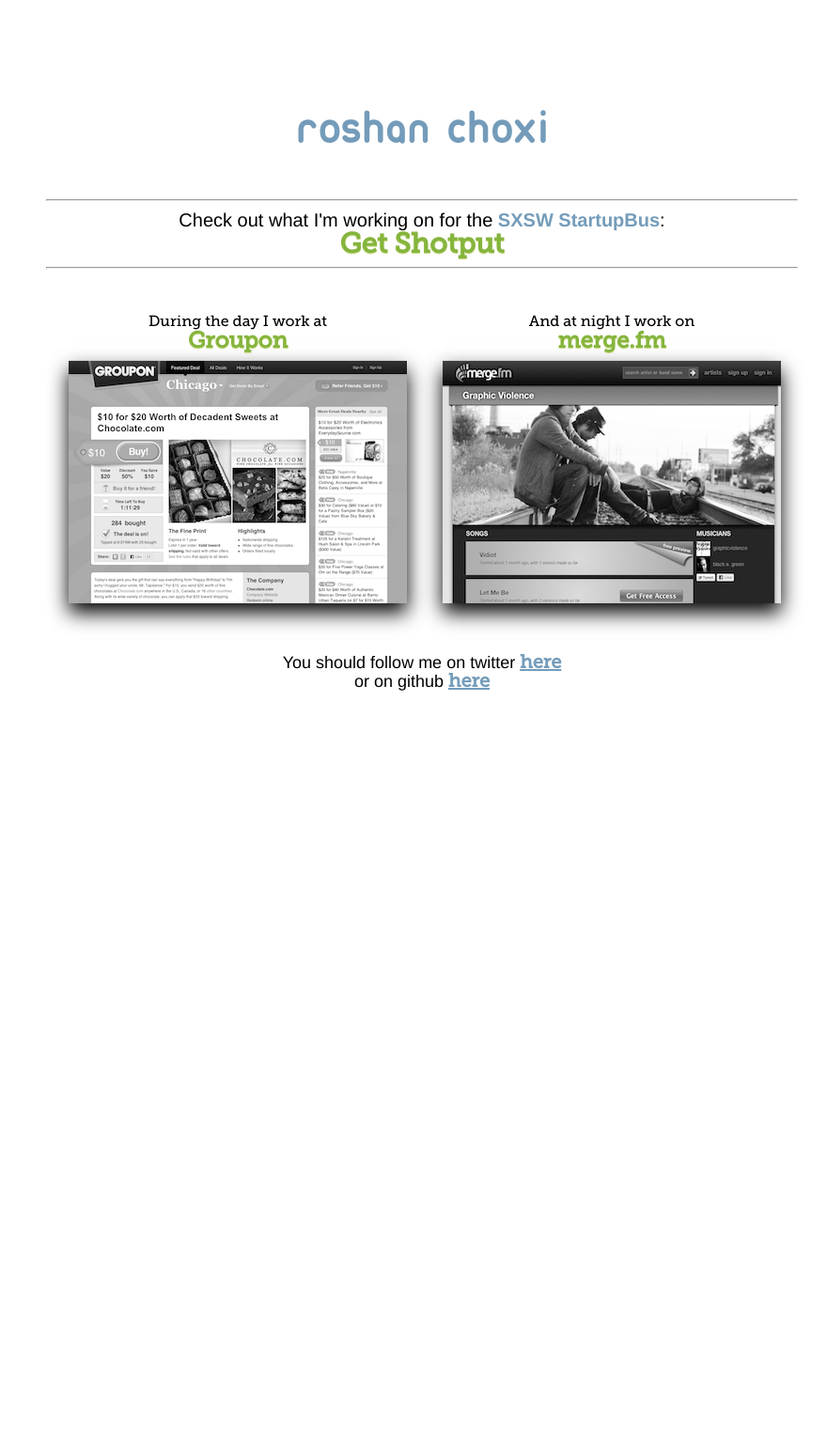
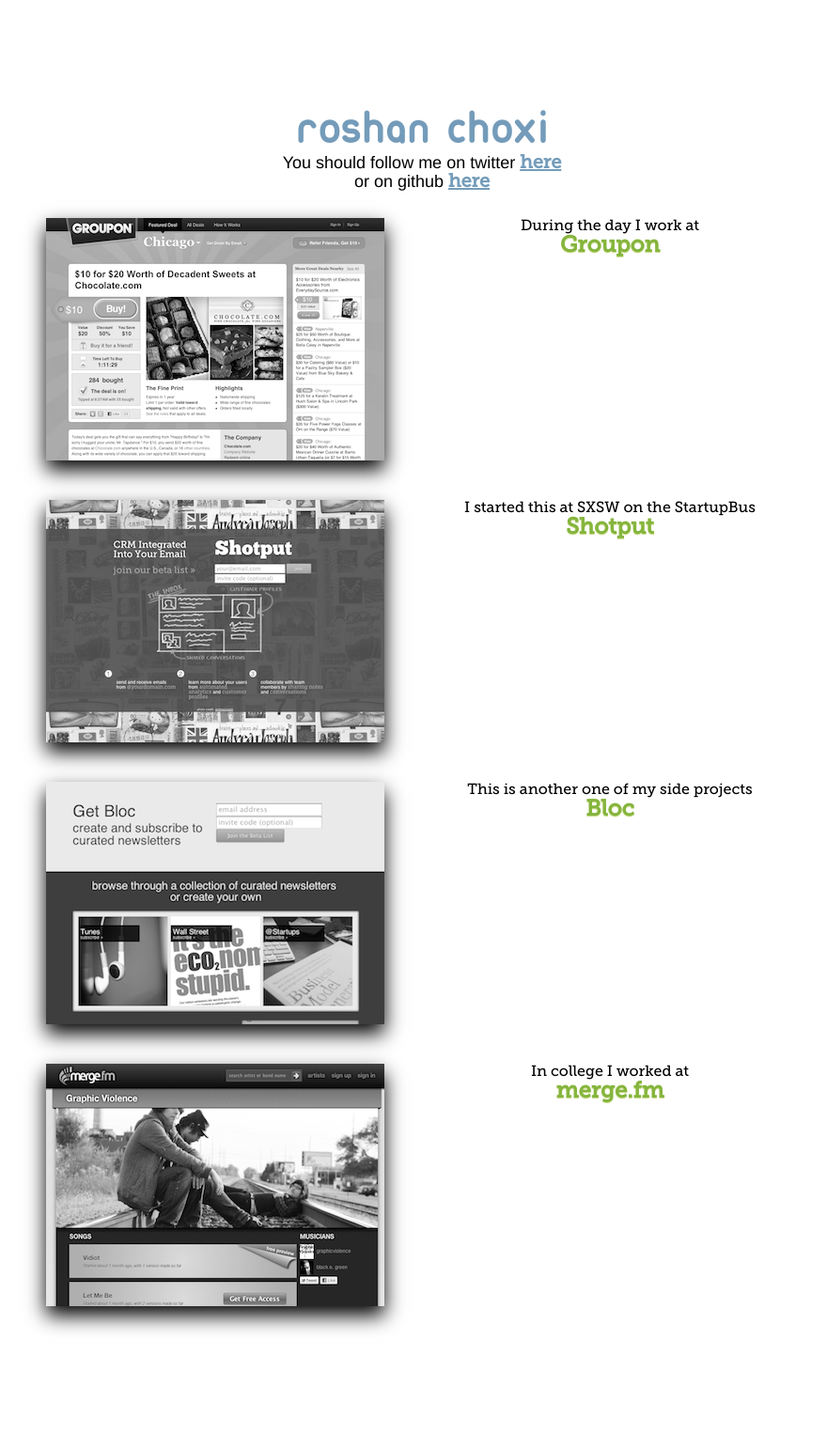
Before and after one commit to choxi/choxi.github.com, a Jekyll site: the page built from index.html, in a window 1280 px wide. Shown: the whole page at 94% size, without its empty margins (191-1071 px from the left). Built offline with Jekyll 4.4.1, drawn with Linux system fonts in a browser that asks for light colours; nearby versions of some CDN libraries; before the commit the page ends 900 px from its top, so only the background shows below that.

Commit message:
Reformatted for longer project list and added Bloc + Shotput

```diff
--- a/css/main.css
+++ b/css/main.css
@@ -97,7 +97,6 @@
 
 #header {
   margin-top: 8px;
-  margin-bottom: 50px;
   text-align: center; }
   #header #social_links {
     list-style: none;
@@ -112,51 +111,54 @@
           color: #3366ff; }
 
 #projects {
-  width: 100%;
-  height: 360px; }
-  #projects #groupon, #projects #mergefm {
-    float: left;
-    width: 360px;
+  width: 100%; }
+  #projects .project {
     height: 300px; }
-    #projects #groupon .caption, #projects #mergefm .caption {
+    #projects .project .caption {
+      width: 400px;
+      float: right;
       text-align: center;
       margin-bottom: 10px;
       font-family: Museo Slab; }
-      #projects #groupon .caption .company, #projects #mergefm .caption .company {
+      #projects .project .caption .company {
         color: #85b53d;
         font-size: 24px;
         text-shadow: #c8d885 0px 1px 1px; }
-        #projects #groupon .caption .company:hover, #projects #mergefm .caption .company:hover {
+        #projects .project .caption .company:hover {
           color: #9dc85d; }
-    #projects #groupon .graphic, #projects #mergefm .graphic {
+    #projects .project a {
+      width: 360px; }
+    #projects .project .graphic {
+      float: left;
       width: 360px;
       height: 258px;
       box-shadow: 0px 10px 20px black;
       -webkit-box-shadow: 0px 10px 20px black; }
-  #projects #groupon {
-    margin-right: 38px;
-    margin-left: 24px; }
   #projects #groupon .graphic {
-    background-image: url("/images/groupon_desat.png"); }
+    background: url("/images/groupon_sprite.png") 0px 258px; }
     #projects #groupon .graphic:hover {
-      background-image: url("/images/groupon.png"); }
+      background: url("/images/groupon_sprite.png") 0px 0px; }
   #projects #mergefm .graphic {
-    background-image: url("/images/mergefm_desat.png"); }
+    background: url("/images/mergefm_sprite.png") 0px 258px; }
     #projects #mergefm .graphic:hover {
-      background-image: url("/images/mergefm.png"); }
+      background: url("/images/mergefm_sprite.png") 0px 0px; }
+  #projects #shotput .graphic {
+    background: url("/images/shotput_sprite.png") 0px 258px; }
+    #projects #shotput .graphic:hover {
+      background: url("/images/shotput_sprite.png") 0px 0px; }
+  #projects #bloc .graphic {
+    background: url("/images/bloc_sprite.png") 0px 258px; }
+    #projects #bloc .graphic:hover {
+      background: url("/images/bloc_sprite.png") 0px 0px; }
 
 #follow_me {
   font-size: 18px;
-  text-align: center; }
+  text-align: center;
+  margin-bottom: 30px; }
   #follow_me a {
     font-family: Museo Slab;
     font-size: 20px;
     text-decoration: underline; }
-
-#sxsw {
-  text-align: center;
-  font-size: 20px;
-  margin-bottom: 48px; }
 
 .pretty a {
   font-family: Museo Slab;
--- a/index.html
+++ b/index.html
@@ -3,24 +3,25 @@
   layout: default
 ---
 
-<div id="sxsw">
-  <hr>
-  <p>Check out what I'm working on for the <a href="http://startupbus.com">SXSW StartupBus</a>:</p>
-  <p class="pretty"><a href="http://getshotput.com">Get Shotput</a>
-  <hr>
-</div>
-
-<div id="projects">
-  <div id="groupon">
-    <div class="caption">During the day I work at <br /><a href="http://groupon.com"><span class="company">Groupon</span></a></div>
-    <a href="http://groupon.com"><div class="graphic"></div></a>
-  </div>
-  <div id="mergefm">
-    <div class="caption">And at night I work on <br /><a href="http://merge.fm"><span class="company">merge.fm</span></a></div>
-    <a href="http://merge.fm"><div class="graphic"></div></a>
-  </div>
-</div>
 <div id="follow_me">
   <p>You should follow me on twitter <a href="http://twitter.com/choxi">here</a></p>
   <p>or on github <a href="http://github.com/choxi">here</a></p>
 </div>
+<div id="projects">
+  <div id="groupon" class="project">
+    <div class="caption">During the day I work at <br /><a href="http://groupon.com"><span class="company">Groupon</span></a></div>
+    <a href="http://groupon.com"><div class="graphic"></div></a>
+  </div>
+  <div id="shotput" class="project">
+    <div class="caption">I started this at SXSW on the StartupBus<br /><a href="http://getshotput.com"><span class="company">Shotput</span></a></div>
+    <a href="http://getshotput.com"><div class="graphic"></div></a>
+  </div>
+  <div id="bloc" class="project">
+    <div class="caption">This is another one of my side projects<br /><a href="http://getbloc.com"><span class="company">Bloc</span></a></div>
+    <a href="http://getbloc.com"><div class="graphic"></div></a>
+  </div>
+  <div id="mergefm" class="project">
+    <div class="caption">In college I worked at<br /><a href="http://merge.fm"><span class="company">merge.fm</span></a></div>
+    <a href="http://merge.fm"><div class="graphic"></div></a>
+  </div>
+</div>
```
Also changed, not shown: sass/main.sass (+19 -17 lines), images/bloc.png (added), images/bloc_desat.png (added), images/bloc_sprite.png (added), images/groupon.png, images/groupon_desat.png, images/groupon_sprite.png (added), images/mergefm.png, images/mergefm_desat.png, images/mergefm_sprite.png (added), images/shotput.png (added), images/shotput_desat.png (added), images/shotput_sprite.png (added), 1 other file.
